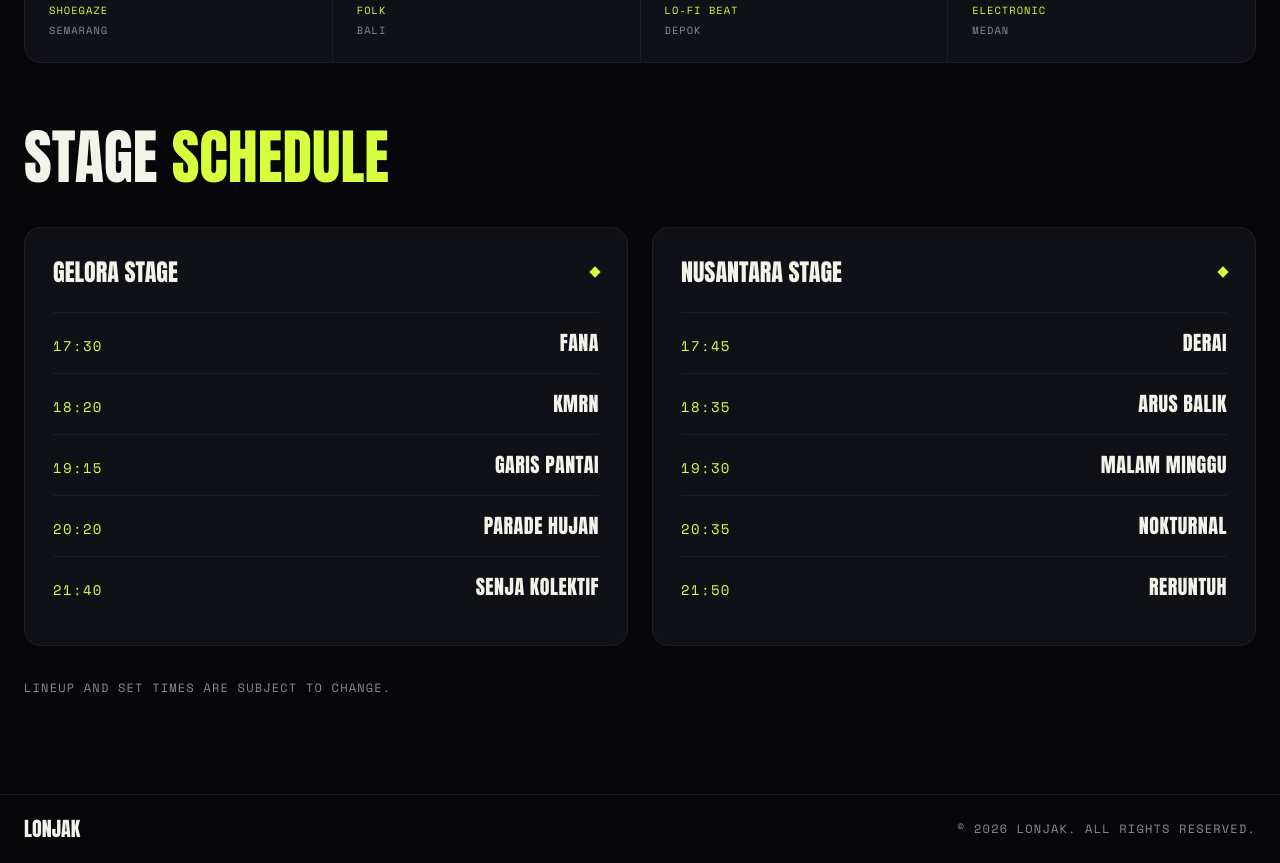
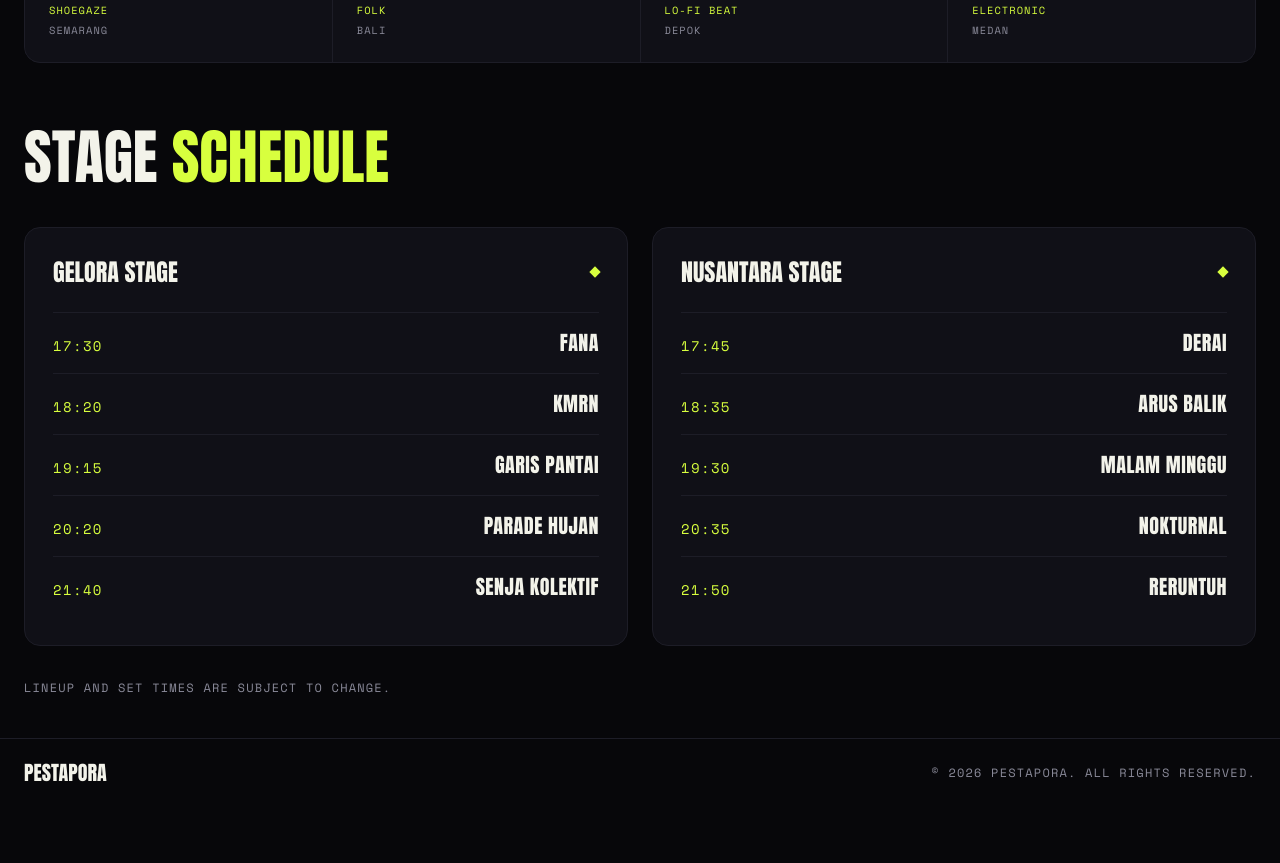
Before and after one commit to fahmiprasetio/Pesta_Pora_Ticket_Pass, a Next.js app: page /lineup in a window 1280 px wide. Shown: the part 1440-2303 px from the top of the page. After the commit the page ends 2247 px from the top, so only its background shows below. Built offline with nearby package versions, Linux system fonts and the light colour scheme; no server answers.

Commit message:
style(lineup): tighten gap between schedule section and footer

```diff
--- a/app/lineup/page.tsx
+++ b/app/lineup/page.tsx
@@ -155,7 +155,7 @@ export default function LineupPage() {
         </div>
       </section>
 
-      <section className="relative z-10 mx-auto max-w-[1400px] px-6 pb-24">
+      <section className="relative z-10 mx-auto max-w-[1400px] px-6 pb-10">
         <Reveal>
           <h2 className="max-w-[18ch] font-display text-4xl uppercase leading-none md:text-6xl">
             Stage <span className="text-acid">Schedule</span>
@@ -195,9 +195,9 @@ export default function LineupPage() {
 
       <footer className="relative z-10 border-t border-ink-line">
         <div className="mx-auto flex max-w-[1400px] flex-col gap-2 px-6 py-5 md:flex-row md:items-center md:justify-between">
-          <span className="font-display text-xl uppercase">Lonjak</span>
+          <span className="font-display text-xl uppercase">Pestapora</span>
           <span className="font-mono text-xs uppercase tracking-widest text-haze">
-            © 2026 Lonjak. All rights reserved.
+            © 2026 Pestapora. All rights reserved.
           </span>
         </div>
       </footer>
```
